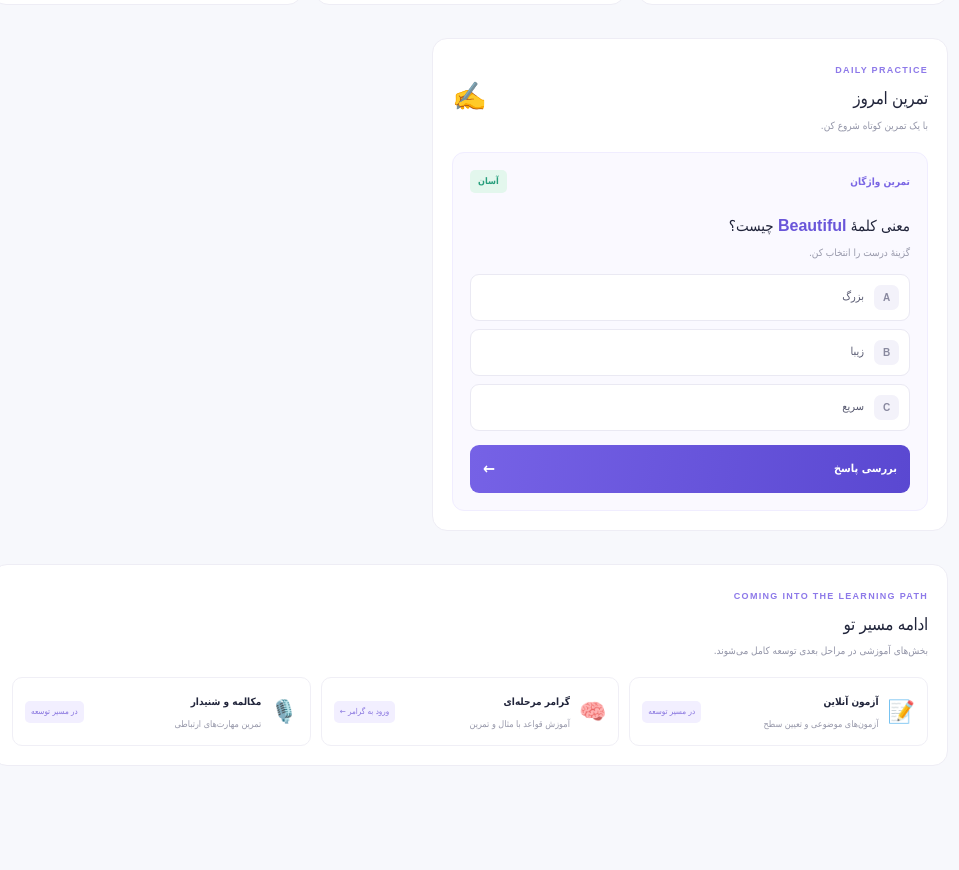
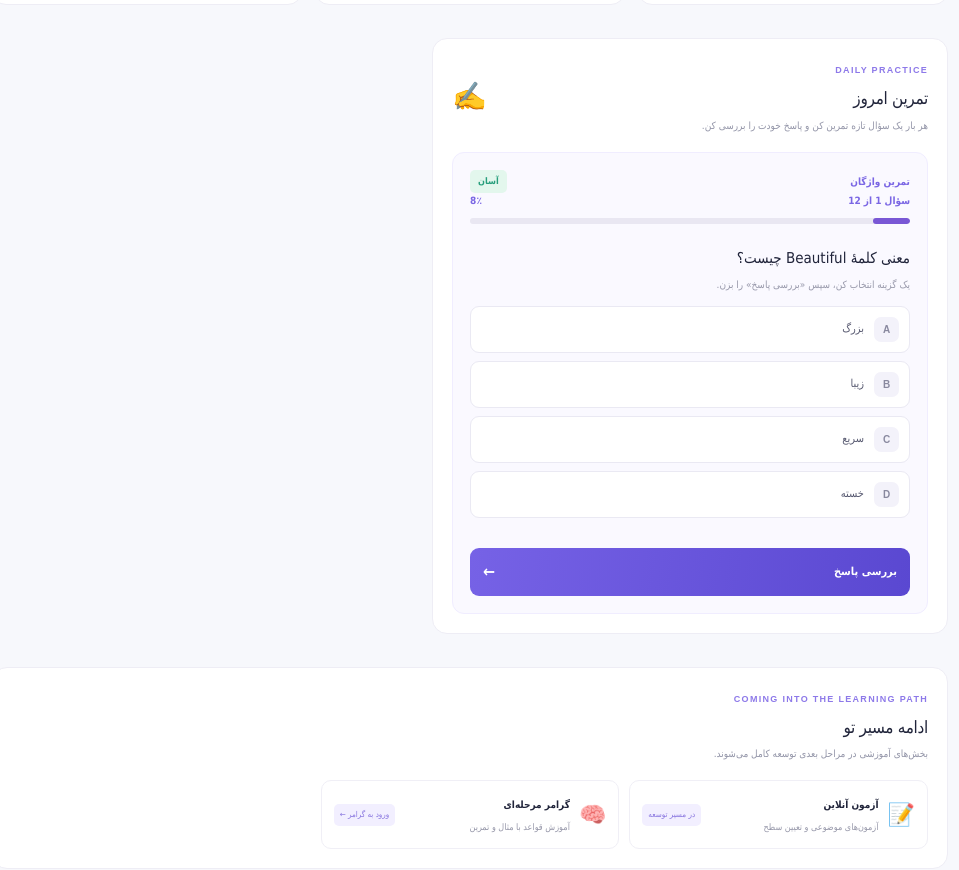
Before and after one commit to morranjbar92-web/english-learning-project, a Next.js app: page /english-learning-project/ in a window 1280 px wide. Shown: the part 1501-2371 px from the top of the page, without its empty margins (45-1004 px from the left). Before the commit the page ends 2287 px from the top, so only its background shows below. Built offline with nearby package versions, Linux system fonts and the light colour scheme.

Commit message:
Fix daily practice quiz

```diff
--- a/src/app/page.tsx
+++ b/src/app/page.tsx
@@ -79,6 +79,110 @@ const STORAGE_KEYS = {
 
 const VOCABULARY_GOAL = 5000;
 
+const DAILY_QUESTIONS = [
+  {
+    type: "واژگان",
+    difficulty: "آسان",
+    question: "معنی کلمهٔ Beautiful چیست؟",
+    options: ["بزرگ", "زیبا", "سریع", "خسته"],
+    correctIndex: 1,
+    explanation: "Beautiful یعنی زیبا یا قشنگ."
+  },
+  {
+    type: "واژگان",
+    difficulty: "آسان",
+    question: "معنی کلمهٔ Quickly چیست؟",
+    options: ["آهسته", "دیروز", "به‌سرعت", "همیشه"],
+    correctIndex: 2,
+    explanation: "Quickly یعنی به‌سرعت."
+  },
+  {
+    type: "واژگان",
+    difficulty: "آسان",
+    question: "معنی کلمهٔ Hungry چیست؟",
+    options: ["گرسنه", "تشنه", "شاد", "خواب‌آلود"],
+    correctIndex: 0,
+    explanation: "Hungry یعنی گرسنه."
+  },
+  {
+    type: "واژگان",
+    difficulty: "متوسط",
+    question: "کدام واژه به معنی «تصمیم گرفتن» است؟",
+    options: ["Discover", "Decide", "Describe", "Deliver"],
+    correctIndex: 1,
+    explanation: "Decide یعنی تصمیم گرفتن."
+  },
+  {
+    type: "گرامر",
+    difficulty: "آسان",
+    question: "جای خالی را کامل کن: She ___ a student.",
+    options: ["am", "are", "is", "be"],
+    correctIndex: 2,
+    explanation: "برای She در زمان حال ساده از is استفاده می‌کنیم."
+  },
+  {
+    type: "گرامر",
+    difficulty: "آسان",
+    question: "جای خالی را کامل کن: They ___ football every day.",
+    options: ["plays", "play", "playing", "is play"],
+    correctIndex: 1,
+    explanation: "با فاعل They فعل در زمان حال ساده بدون s می‌آید."
+  },
+  {
+    type: "گرامر",
+    difficulty: "متوسط",
+    question: "گذشتهٔ فعل Go کدام است؟",
+    options: ["Goed", "Gone", "Went", "Going"],
+    correctIndex: 2,
+    explanation: "گذشتهٔ سادهٔ فعل بی‌قاعدهٔ Go برابر Went است."
+  },
+  {
+    type: "واژگان",
+    difficulty: "متوسط",
+    question: "متضاد کلمهٔ Difficult چیست؟",
+    options: ["Hard", "Easy", "Strong", "Heavy"],
+    correctIndex: 1,
+    explanation: "Easy یعنی آسان و متضاد Difficult است."
+  },
+  {
+    type: "واژگان",
+    difficulty: "آسان",
+    question: "معنی کلمهٔ Environment چیست؟",
+    options: ["محیط زیست", "آزادی", "مسافرت", "تجربه"],
+    correctIndex: 0,
+    explanation: "Environment یعنی محیط یا محیط زیست."
+  },
+  {
+    type: "گرامر",
+    difficulty: "متوسط",
+    question: "کدام جمله درست است؟",
+    options: [
+      "He don't like tea.",
+      "He doesn't likes tea.",
+      "He doesn't like tea.",
+      "He not like tea."
+    ],
+    correctIndex: 2,
+    explanation: "ساختار درست منفی برای He برابر doesn't + شکل سادهٔ فعل است."
+  },
+  {
+    type: "واژگان",
+    difficulty: "آسان",
+    question: "معنی کلمهٔ Carefully چیست؟",
+    options: ["با دقت", "با عصبانیت", "به‌ندرت", "ناگهان"],
+    correctIndex: 0,
+    explanation: "Carefully یعنی با دقت و مراقبت."
+  },
+  {
+    type: "گرامر",
+    difficulty: "متوسط",
+    question: "جای خالی را کامل کن: I have lived here ___ 2020.",
+    options: ["for", "since", "during", "from"],
+    correctIndex: 1,
+    explanation: "برای اشاره به زمان شروع مشخص از Since استفاده می‌کنیم."
+  }
+] as const;
+
 export default function Home() {
   const [active, setActive] = useState("خانه");
   const [search, setSearch] = useState("");
@@ -86,6 +190,9 @@ export default function Home() {
   const [learned, setLearned] = useState<string[]>([]);
   const [storageReady, setStorageReady] = useState(false);
   const [checked, setChecked] = useState(false);
+  const [questionIndex, setQuestionIndex] = useState(0);
+  const [selectedAnswer, setSelectedAnswer] = useState<number | null>(null);
+  const currentQuestion = DAILY_QUESTIONS[questionIndex];
   const [selectedLevel, setSelectedLevel] = useState("همه");
   const [selectedTopic, setSelectedTopic] = useState("همه");
 
@@ -516,81 +623,133 @@ export default function Home() {
 
 
             {/* تمرین روزانه */}
-            <div
-              className="section-block practice-panel"
-              id="practice"
-            >
+            <div className="section-block practice-panel" id="practice">
               <div className="section-heading compact-heading">
                 <div>
                   <span className="section-kicker">DAILY PRACTICE</span>
                   <h2>تمرین امروز</h2>
-                  <p>با یک تمرین کوتاه شروع کن.</p>
+                  <p>هر بار یک سؤال تازه تمرین کن و پاسخ خودت را بررسی کن.</p>
                 </div>
-
                 <span className="practice-emoji">✍️</span>
               </div>
 
               <div className="practice-box">
                 <div className="practice-label">
-                  <span>تمرین واژگان</span>
-                  <span className="difficulty">آسان</span>
+                  <span>تمرین {currentQuestion.type}</span>
+                  <span className="difficulty">{currentQuestion.difficulty}</span>
                 </div>
 
-                <h3>
-                  معنی کلمهٔ <span dir="ltr">Beautiful</span> چیست؟
-                </h3>
+                <div className="practice-label">
+                  <span>سؤال {questionIndex + 1} از {DAILY_QUESTIONS.length}</span>
+                  <span>{Math.round(((questionIndex + 1) / DAILY_QUESTIONS.length) * 100)}٪</span>
+                </div>
 
+                <div
+                  style={{
+                    height: "6px",
+                    background: "var(--border-color, #e9e7f2)",
+                    borderRadius: "99px",
+                    overflow: "hidden",
+                    margin: "10px 0 20px"
+                  }}
+                >
+                  <div
+                    style={{
+                      width: `${((questionIndex + 1) / DAILY_QUESTIONS.length) * 100}%`,
+                      height: "100%",
+                      background: "var(--primary, #7957d5)",
+                      borderRadius: "99px",
+                      transition: "width .25s ease"
+                    }}
+                  />
+                </div>
+
+                <h3>{currentQuestion.question}</h3>
                 <p className="practice-hint">
-                  گزینهٔ درست را انتخاب کن.
+                  یک گزینه انتخاب کن، سپس «بررسی پاسخ» را بزن.
                 </p>
 
                 <div className="answer-list">
+                  {currentQuestion.options.map((option, index) => (
                     <button
+                      key={`${questionIndex}-${index}`}
                       type="button"
+                      disabled={checked}
+                      aria-pressed={selectedAnswer === index}
                       className={`answer-option ${
-                      checked ? "incorrect" : ""
+                        checked && index === currentQuestion.correctIndex
+                          ? "correct"
+                          : checked && selectedAnswer === index
+                            ? "incorrect"
+                            : selectedAnswer === index
+                              ? "selected"
+                              : ""
                       }`}
-                    onClick={() => setChecked(false)}
+                      onClick={() => {
+                        setSelectedAnswer(index);
+                        setChecked(false);
+                      }}
                     >
-                    <span className="answer-letter">A</span> بزرگ
+                      <span className="answer-letter">
+                        {String.fromCharCode(65 + index)}
+                      </span>
+                      {option}
+                      {checked && index === currentQuestion.correctIndex && (
+                        <span className="answer-check">✓</span>
+                      )}
+                      {checked &&
+                        selectedAnswer === index &&
+                        index !== currentQuestion.correctIndex && (
+                          <span className="answer-check">✕</span>
+                        )}
                     </button>
-
-                  <button
-                    type="button"
-                    className={`answer-option ${
-                      checked ? "correct" : ""
-                    }`}
-                    onClick={() => setChecked(true)}
-                  >
-                    <span className="answer-letter">B</span> زیبا
-                    <span className="answer-check">
-                      {checked ? "✓" : ""}
-                    </span>
-                  </button>
-
-                  <button
-                    type="button"
-                    className="answer-option"
-                    onClick={() => setChecked(false)}
-                  >
-                    <span className="answer-letter">C</span> سریع
-                  </button>
+                  ))}
                 </div>
 
                 {checked && (
-                  <p className="feedback-success">
-                    آفرین! پاسخ درست است. Beautiful یعنی «زیبا».
+                  <p
+                    className={
+                      selectedAnswer === currentQuestion.correctIndex
+                        ? "feedback-success"
+                        : "feedback-error"
+                    }
+                    role="status"
+                  >
+                    {selectedAnswer === currentQuestion.correctIndex
+                      ? "آفرین! پاسخ تو درست است. "
+                      : "این پاسخ درست نیست. پاسخ صحیح مشخص شده است. "}
+                    {currentQuestion.explanation}
                   </p>
                 )}
 
+                <div style={{ display: "flex", gap: "10px", flexWrap: "wrap", marginTop: "16px" }}>
+                  {!checked ? (
                     <button
                       type="button"
                       className="check-answer"
-                  onClick={() => setChecked(true)}
+                      disabled={selectedAnswer === null}
+                      onClick={() => {
+                        if (selectedAnswer !== null) {
+                          setChecked(true);
+                        }
+                      }}
                     >
-                  {checked ? "پاسخ بررسی شد ✓" : "بررسی پاسخ"}
-                  <span>←</span>
+                      بررسی پاسخ <span>←</span>
                     </button>
+                  ) : (
+                    <button
+                      type="button"
+                      className="check-answer"
+                      onClick={() => {
+                        setQuestionIndex((previous) => (previous + 1) % DAILY_QUESTIONS.length);
+                        setSelectedAnswer(null);
+                        setChecked(false);
+                      }}
+                    >
+                      سؤال بعدی <span>←</span>
+                    </button>
+                  )}
+                </div>
               </div>
             </div>
           </section>
@@ -627,15 +786,6 @@ export default function Home() {
   </div>
   <span className="future-tag">ورود به گرامر ←</span>
 </a>
-
-              <div className="future-card" id="skills">
-                <span>🎙️</span>
-                <div>
-                  <strong>مکالمه و شنیدار</strong>
-                  <p>تمرین مهارت‌های ارتباطی</p>
-                </div>
-                <span className="future-tag">در مسیر توسعه</span>
-              </div>
             </div>
           </section>
         </div>
```
Lines whose indentation alone changed are shown as unchanged.
